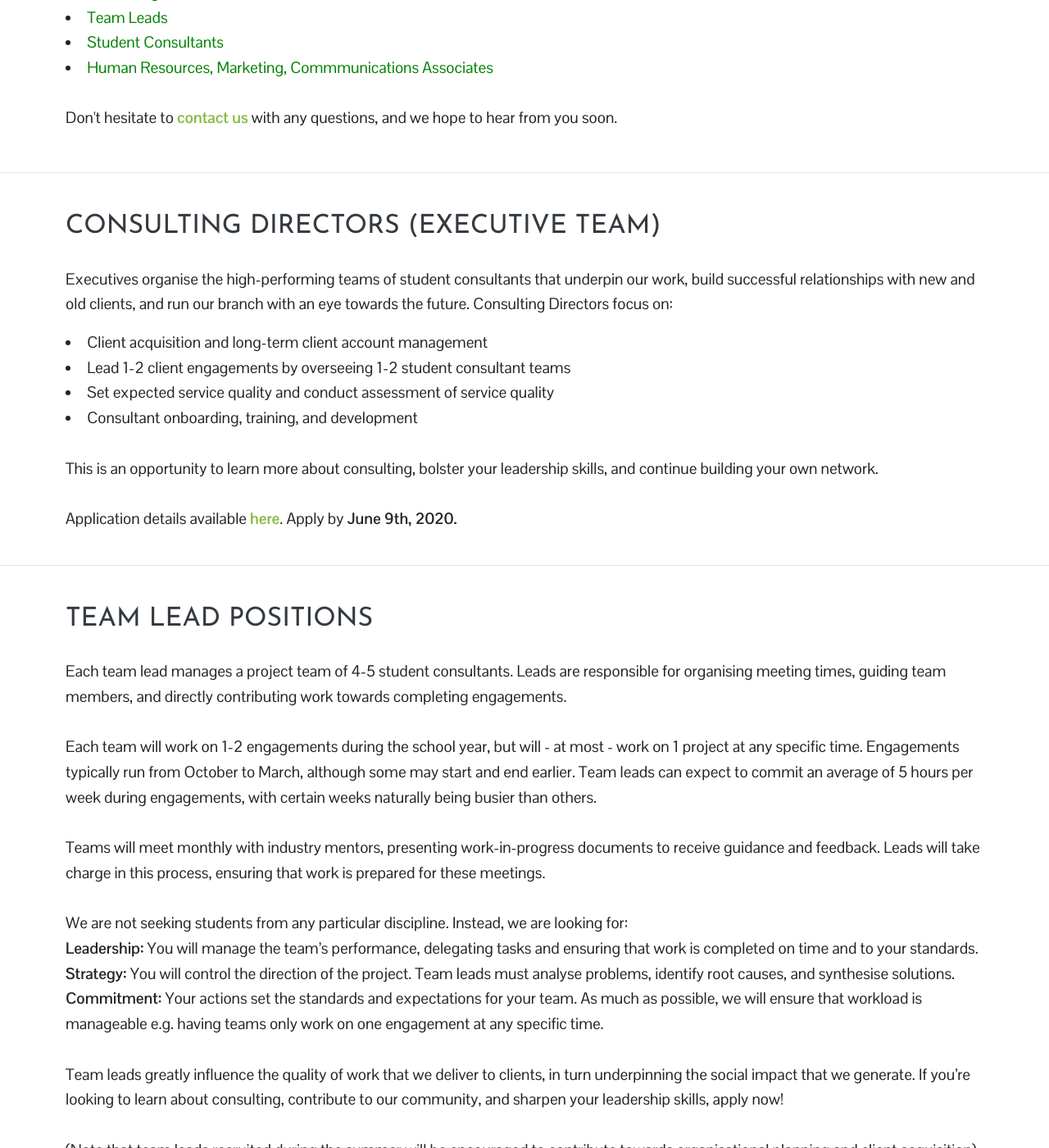
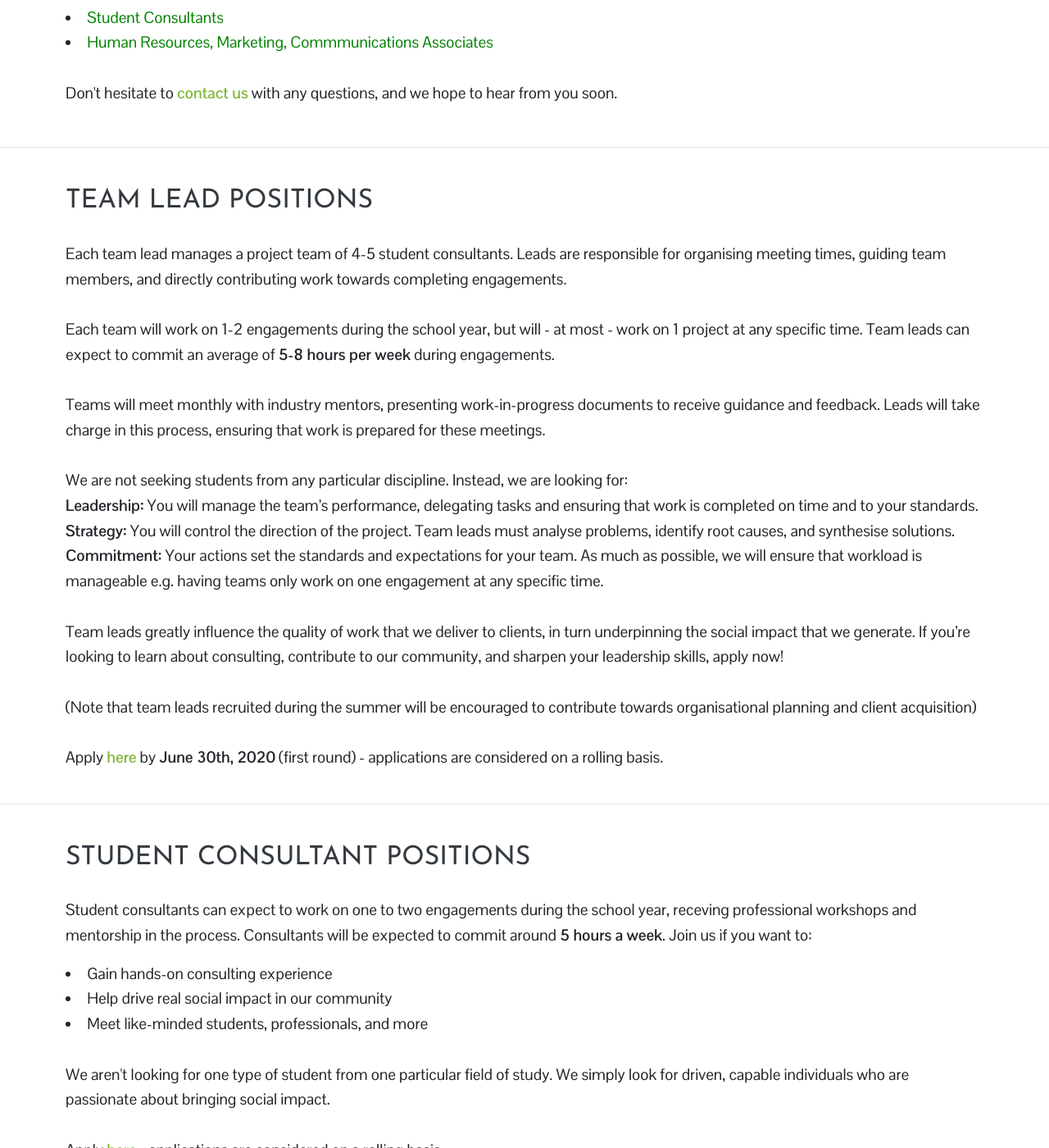
Before and after one commit to uoft180dc/site_2020, a Jekyll site: the page built from recruitment.html, in a window 1280 px wide and 1400 px high, scrolled down 551 px. Shown: the whole window at 82% size. Built offline with Jekyll 4.4.1, drawn with Linux system fonts in a browser that asks for light colours; nearby versions of some CDN libraries; some of the changed text lies outside the part shown.

Commit message:
new members, update recruitment

```diff
--- a/recruitment.html
+++ b/recruitment.html
@@ -20,7 +20,6 @@ bodyClass: page-recruitment
 <div class="container">
   <h2 class="title-3 text-dark mb-1"><strong>OPEN ROLES</strong></h2>
   <div class="service-content mb-5">
-    <li><a href="#consulting_director">Consulting Directors (Executive Team)</a></li>
     <li><a href="#team_lead">Team Leads</a></li>
     <li><a href="#consultant">Student Consultants</a></li>
     <li><a href="#associate">Human Resources, Marketing, Commmunications Associates</a></li>
@@ -30,28 +29,12 @@ bodyClass: page-recruitment
 </div>
 <hr>
 
-<div id="consulting_director" class="container pt-3">
-  <h2 class="title-3 text-dark mb-3">CONSULTING DIRECTORS (EXECUTIVE TEAM)</h2>
-  <div class="service-content mb-4">
-    <p>Executives organise the high-performing teams of student consultants that underpin our work, build successful relationships with new and old clients, and run our branch with an eye towards the future. Consulting Directors focus on:</p>
-    <li>Client acquisition and long-term client account management</li>
-    <li>Lead 1-2 client engagements by overseeing 1-2 student consultant teams</li>
-    <li>Set expected service quality and conduct assessment of service quality</li>
-    <li>Consultant onboarding, training, and development</li>
-    <br>
-    <p> This is an opportunity to learn more about consulting, bolster your leadership skills, and continue building your own network.
-    <br><br>
-    Application details available <strong><a target="blank" href="https://drive.google.com/open?id=1o5MqGyTRC45U4TKanPJqvaZ3MTcNARvs" >here</a></strong>. Apply by <strong>June 9th, 2020.</strong></p>
-  </div>
-</div>
-
-<hr>
 <div id = team_lead class="container pt-3">
   <h2 class="title-3 text-dark mb-3">TEAM LEAD POSITIONS</h2>
   <div class="service-content mb-4">
     <p>Each team lead manages a project team of 4-5 student consultants. Leads are responsible for organising meeting times, guiding team members, and directly contributing work towards completing engagements.
     <br><br>
-    Each team will work on 1-2 engagements during the school year, but will - at most - work on 1 project at any specific time. Engagements typically run from October to March, although some may start and end earlier. Team leads can expect to commit an average of 5 hours per week during engagements, with certain weeks naturally being busier than others.
+    Each team will work on 1-2 engagements during the school year, but will - at most - work on 1 project at any specific time. Team leads can expect to commit an average of <strong>5-8 hours per week</strong> during engagements.
     <br><br>
     Teams will meet monthly with industry mentors, presenting work-in-progress documents to receive guidance and feedback. Leads will take charge in this process, ensuring that work is prepared for these meetings.
     <br><br>
@@ -67,14 +50,14 @@ bodyClass: page-recruitment
     <br><br>
     (Note that team leads recruited during the summer will be encouraged to contribute towards organisational planning and client acquisition)
     <br><br>
-    Apply <strong><a target="blank" href="https://forms.gle/ozeVzbdp5aWyEzn18" >here</a></strong> by <strong>June 9th, 2020</strong> (first round) - applications are considered on a rolling basis.</p>
+    Apply <strong><a target="blank" href="https://forms.gle/ozeVzbdp5aWyEzn18" >here</a></strong> by <strong>June 30th, 2020</strong> (first round) - applications are considered on a rolling basis.</p>
   </div>
 </div>
 <hr>
 <div id = consultant class="container pt-3">
   <h2 class="title-3 text-dark mb-3">STUDENT CONSULTANT POSITIONS</h2>
   <div class="service-content mb-4">
-    <p>Student consultants can expect to work on one to two engagements during the school year, receving professional workshops and mentorship in the process. Join us if you want to:</p>
+    <p>Student consultants can expect to work on one to two engagements during the school year, receving professional workshops and mentorship in the process. Consultants will be expected to commit around <strong>5 hours a week</strong>. Join us if you want to:</p>
     <li>Gain hands-on consulting experience</li>
     <li>Help drive real social impact in our community</li>
     <li>Meet like-minded students, professionals, and more</li>
```
Also changed, not shown: _team/3_nicole_ing.md (added, +9 -0 lines), _team/3_sean_xie.md (added, +9 -0 lines), _team/7_cynthia_zhao.md (renamed from _team/3_cynthia_zhao.md), _team/7_julia_wang.md (renamed from _team/4_julia_wang.md), _team/8_sanjana_bansal.md (renamed from _team/5_sanjana_bansal.md), _team/9_andy_lin.md (renamed from _team/6_andy_lin.md), images/team/nicole.jpg (added), images/team/sean.jpg (added).
